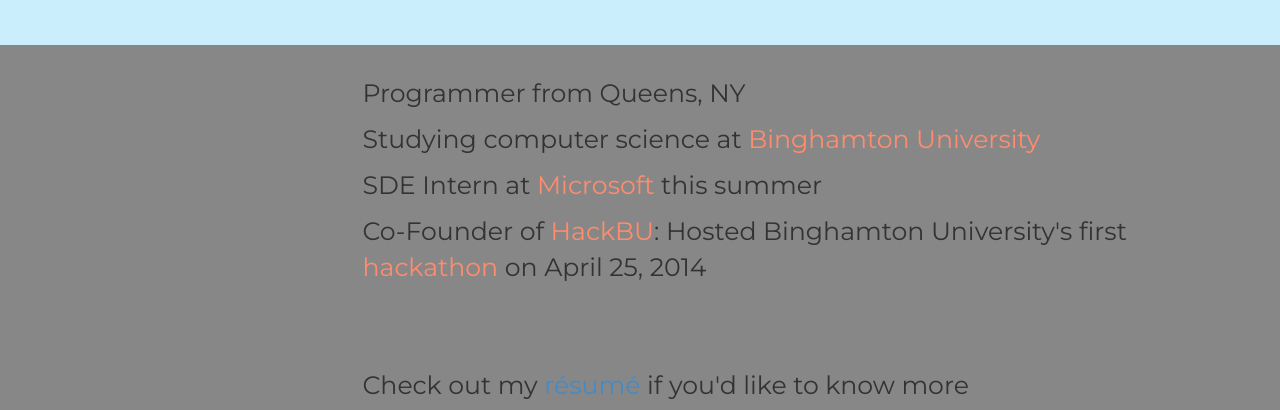
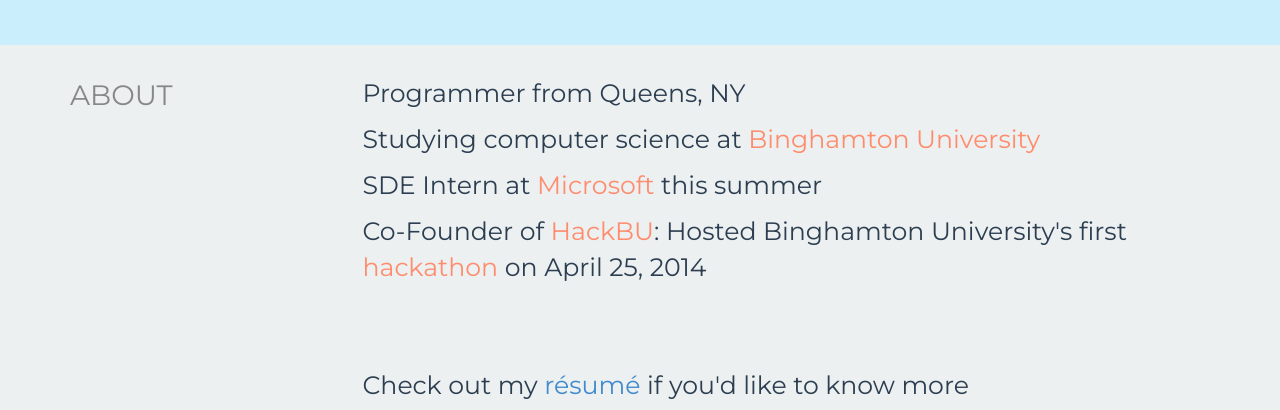
Before and after one commit to shafiry/shafiry.github.io, a plain HTML site: page index.html in a window 1280 px wide. Shown: the part 195-605 px from the top of the page. Drawn offline with nearby package versions, Linux system fonts and the light colour scheme.

Commit message:
Update style.css

```diff
--- a/style.css
+++ b/style.css
@@ -5,8 +5,8 @@
 body {
 	font-family: 'Montserrat', sans-serif;
 	font-weight: 400;
-	font-color:gray;
-	background-color:#878787;
+	color:#2c3e50;
+	background-color:#ecf0f1;
 }
 
 .btn-lg{
```
